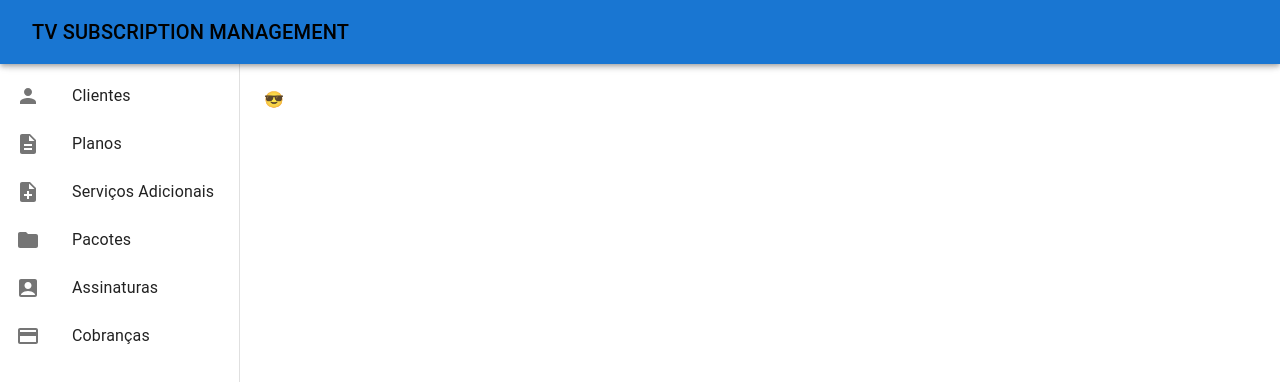
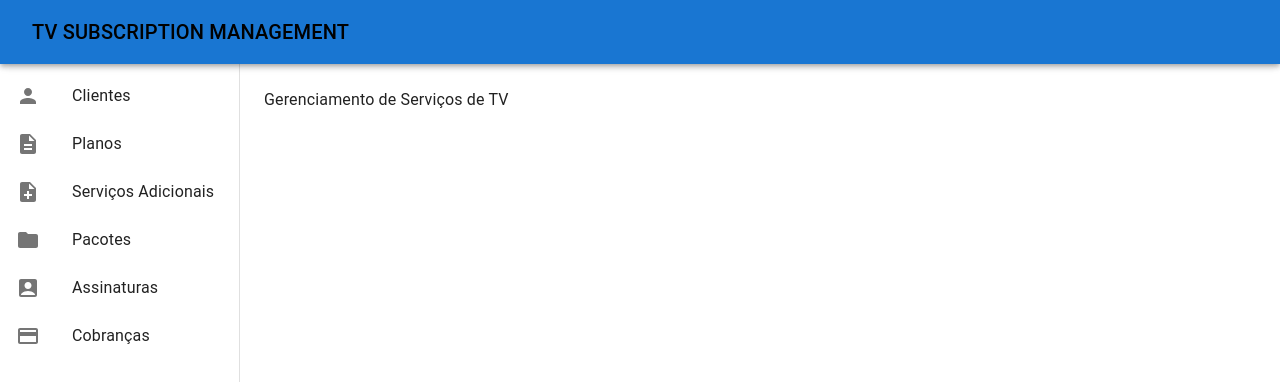
Before and after one commit to FlowCreeper/tv-subscription, a Next.js app: page / in a window 1280 px wide. Shown: the top 382 px of the page. Built offline with nearby package versions, Linux system fonts and the light colour scheme.

Commit message:
Cleanup on code

```diff
--- a/src/app/customers/page.tsx
+++ b/src/app/customers/page.tsx
@@ -66,6 +66,7 @@ export default function Customers() {
     { field: 'name', headerName: 'Nome', type: 'string', width: 120, editable: true },
     { field: 'age', headerName: 'Idade', type: 'number', width: 90, editable: true },
   ]
+
   return (
     <Grid container spacing={3}>
       <Grid size={{ xs: 6 }} flexGrow={1}>
--- a/src/app/packages/page.tsx
+++ b/src/app/packages/page.tsx
@@ -90,7 +90,7 @@ export default function Package() {
       }).format(params),
     },
   ]
-  columns
+
   return (
     <Grid container spacing={3}>
       <Grid size={{ xs: 6 }} flexGrow={1}>
--- a/src/app/page.tsx
+++ b/src/app/page.tsx
@@ -1,7 +1,7 @@
 export default function Home() {
   return (
     <>
-      😎
+      Gerenciamento de Serviços de TV
     </>
   );
 }
--- a/src/app/plans/page.tsx
+++ b/src/app/plans/page.tsx
@@ -72,6 +72,7 @@ export default function Plan() {
       }).format(params),
     },
   ]
+
   return (
     <Grid container spacing={3}>
       <Grid size={{ xs: 6 }} flexGrow={1}>
--- a/src/app/services/page.tsx
+++ b/src/app/services/page.tsx
@@ -72,6 +72,7 @@ export default function Service() {
       }).format(params),
     },
   ]
+
   return (
     <Grid container spacing={3}>
       <Grid size={{ xs: 6 }} flexGrow={1}>
--- a/src/app/subscriptions/page.tsx
+++ b/src/app/subscriptions/page.tsx
@@ -93,6 +93,7 @@ export default function Subscription() {
       },
     },
   ]
+
   return (
     <Grid container spacing={3}>
       <Grid size={{ xs: 6 }} flexGrow={1}>
```
Also changed, not shown: src/app/.components/DataTable.tsx, src/app/.components/LogPaper.tsx, src/app/.components/NavBar.tsx, src/app/.lib/fetch.ts.
